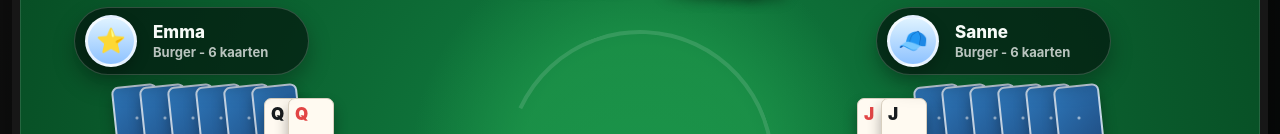
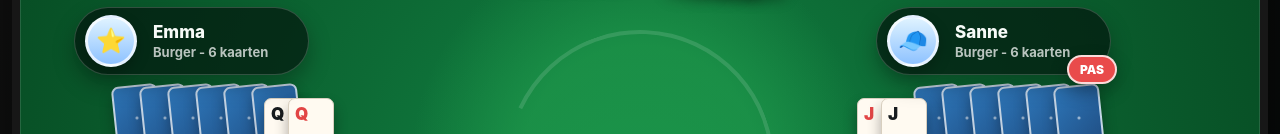
Before and after one commit to davidfrem/presidenten, a website: page index.html in a window 1280 px wide. Both pictures are taken after a click on the button "Pas". Shown: the part 213-347 px from the top of the page. Drawn offline with Linux system fonts and the light colour scheme.

Commit message:
Show pass badge on players

```diff
--- a/game.js
+++ b/game.js
@@ -156,6 +156,7 @@ function createInitialState() {
     currentPlay: null,
     lastPlayPlayerId: null,
     consecutivePasses: 0,
+    passedPlayerIds: new Set(),
     finishOrder: [],
     log: [`${playerNames[openerId]} komt uit.`],
     awaitingExchange: false
@@ -179,6 +180,7 @@ function startRoundFromPrevious() {
     currentPlay: null,
     lastPlayPlayerId: null,
     consecutivePasses: 0,
+    passedPlayerIds: new Set(),
     finishOrder: [],
     log: [`${playerNames[loserId]} komt uit als verliezer.`],
     awaitingExchange: true
@@ -260,6 +262,7 @@ function playCards(playerId, cards) {
   state.currentPlay = { playerId, cards, rankIndex: cards[0].rankIndex };
   state.lastPlayPlayerId = playerId;
   state.consecutivePasses = 0;
+  state.passedPlayerIds = new Set();
   state.log.unshift(`${player.name} speelt ${formatCards(cards)}.`);
 
   if (player.hand.length === 0) {
@@ -275,6 +278,7 @@ function playCards(playerId, cards) {
 function passTurn(playerId) {
   if (!state.currentPlay) return false;
   state.consecutivePasses += 1;
+  state.passedPlayerIds.add(playerId);
   state.log.unshift(`${state.players[playerId].name} past.`);
   advanceTurnAfterAction(playerId);
   return true;
@@ -341,6 +345,7 @@ function renderPlayers() {
 
     if (player.id === 0) {
       document.getElementById("humanRole").textContent = player.role;
+      document.getElementById("humanPassBadge").classList.toggle("is-visible", state.passedPlayerIds.has(player.id));
       renderPlayedPile(document.getElementById("humanPlayedPile"), player);
       return;
     }
@@ -354,6 +359,7 @@ function renderPlayers() {
           <span class="player-role">${player.role} - ${player.hand.length} kaart${player.hand.length === 1 ? "" : "en"}</span>
         </div>
         <span class="turn-badge">Beurt</span>
+        <span class="pass-badge${state.passedPlayerIds.has(player.id) ? " is-visible" : ""}">Pas</span>
       </div>
       <div class="card-backs" aria-hidden="true">${backs}</div>
       <div class="personal-pile-wrap">
--- a/index.html
+++ b/index.html
@@ -39,6 +39,7 @@
               <span class="player-avatar human-avatar">👤</span>
               <h2>Jij</h2>
               <p id="humanRole">Burger</p>
+              <span id="humanPassBadge" class="pass-badge">Pas</span>
             </div>
             <div id="turnHint" class="turn-hint"></div>
           </div>
--- a/service-worker.js
+++ b/service-worker.js
@@ -1,4 +1,4 @@
-const CACHE_NAME = "presidenten-v1";
+const CACHE_NAME = "presidenten-v2";
 const APP_SHELL = [
   "./",
   "./index.html",
--- a/styles.css
+++ b/styles.css
@@ -216,6 +216,28 @@ h1 {
 }
 
 .is-turn .turn-badge {
+  display: block;
+}
+
+.pass-badge {
+  position: absolute;
+  right: -7px;
+  bottom: -10px;
+  display: none;
+  min-width: 50px;
+  padding: 5px 9px;
+  border: 2px solid rgba(255, 255, 255, 0.8);
+  border-radius: 999px;
+  background: #e94b4b;
+  color: #fff;
+  text-align: center;
+  font-size: 12px;
+  font-weight: 950;
+  text-transform: uppercase;
+  box-shadow: 0 8px 18px rgba(0, 0, 0, 0.28);
+}
+
+.pass-badge.is-visible {
   display: block;
 }
 
```
